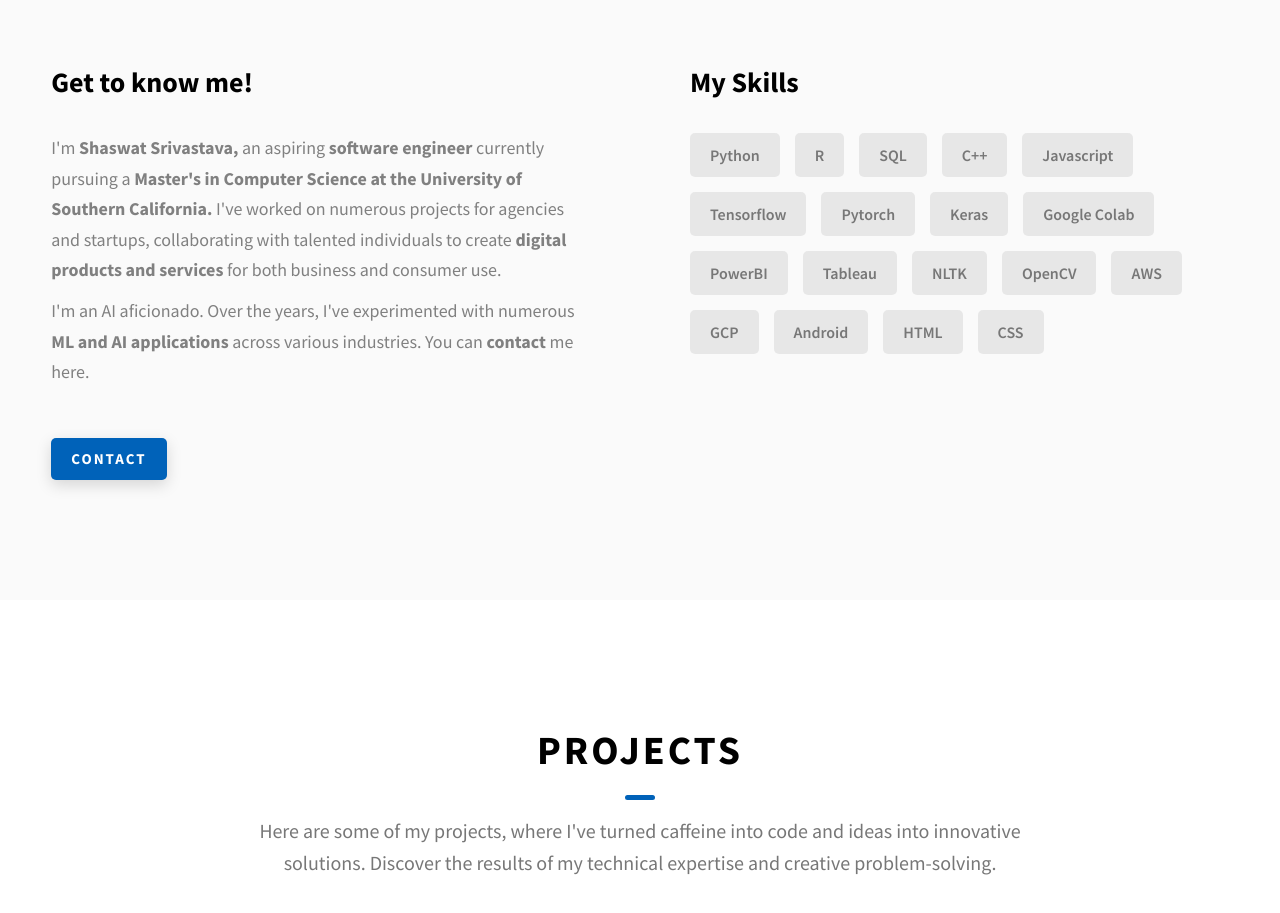
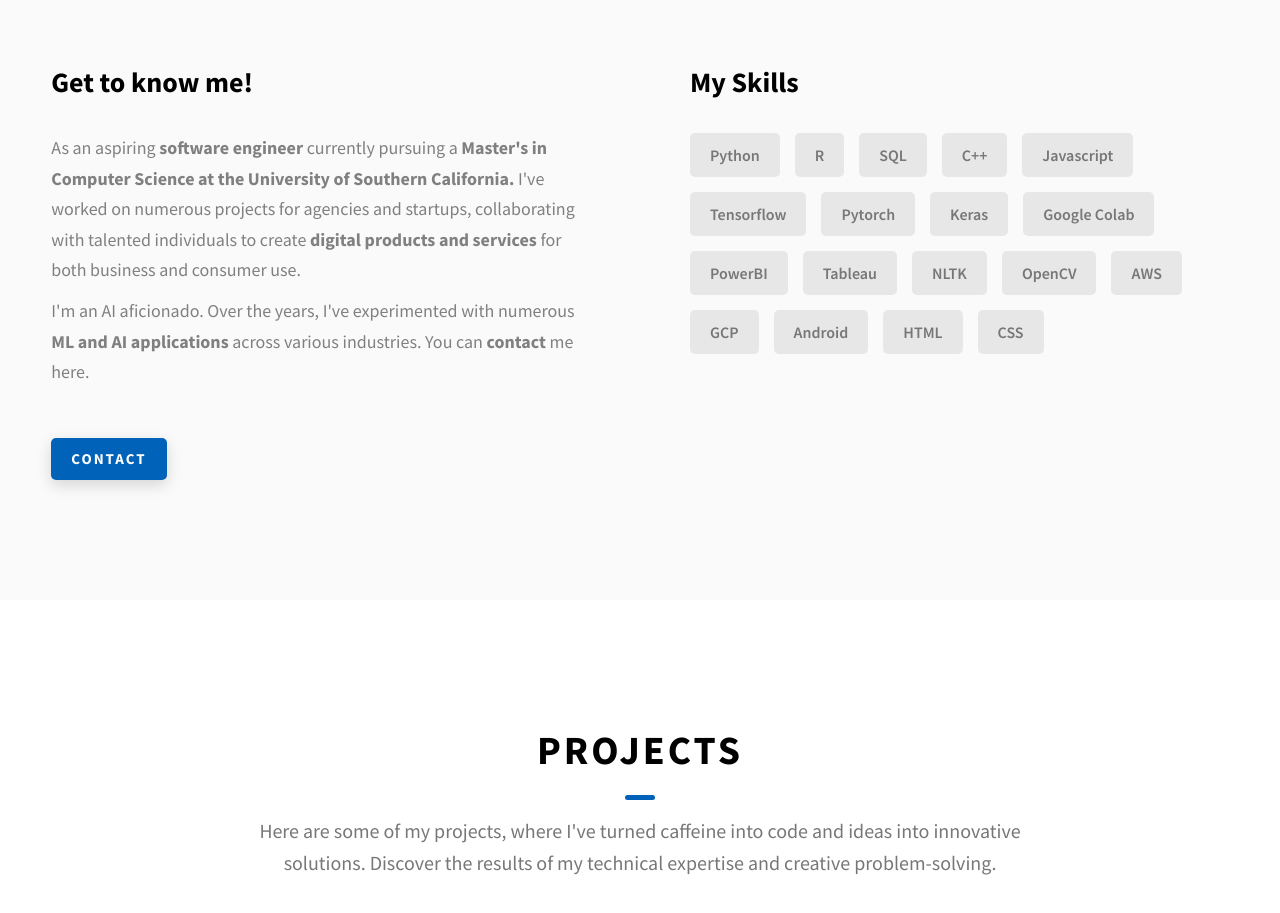
Before and after one commit to shaas1704/shaas1704.github.io, a website: page index.html in a window 1280 px wide. Shown: the part 1140-2053 px from the top of the page. Drawn offline with Linux system fonts and the light colour scheme.

Commit message:
Update index.html

```diff
--- a/index.html
+++ b/index.html
@@ -173,8 +173,7 @@
             <h3 class="about__content-title">Get to know me!</h3>
             <div class="about__content-details">
               <p class="about__content-details-para">
-                I'm
-                <strong>Shaswat Srivastava,</strong>
+                As
                 an aspiring <strong> software engineer </strong> currently pursuing a
                 <strong> Master's in Computer Science at the University of Southern California.</strong>
                 I've worked on numerous projects for agencies and startups, collaborating
```
